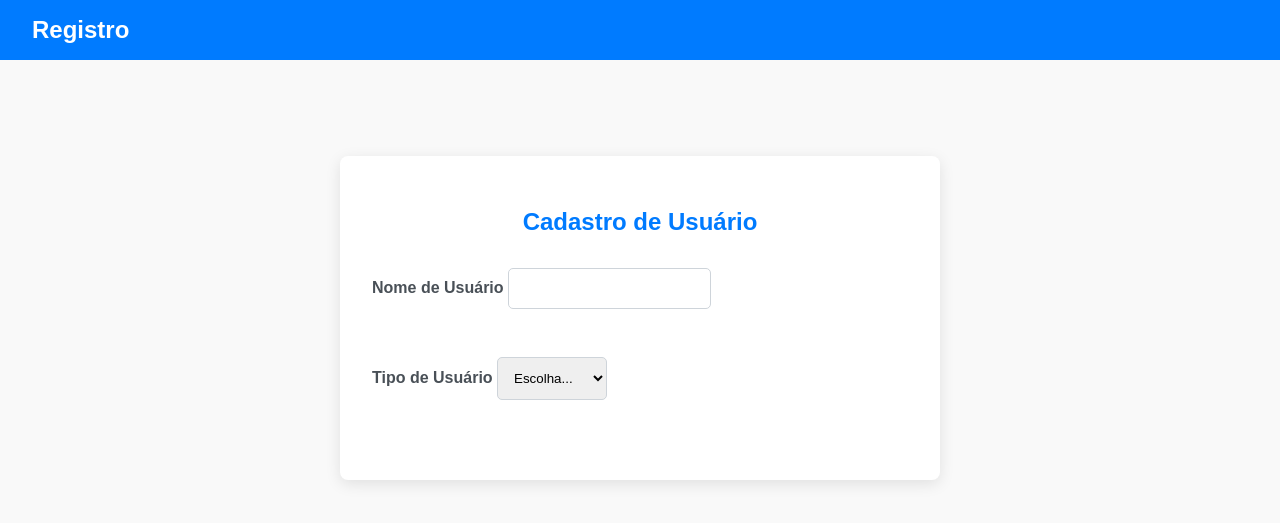
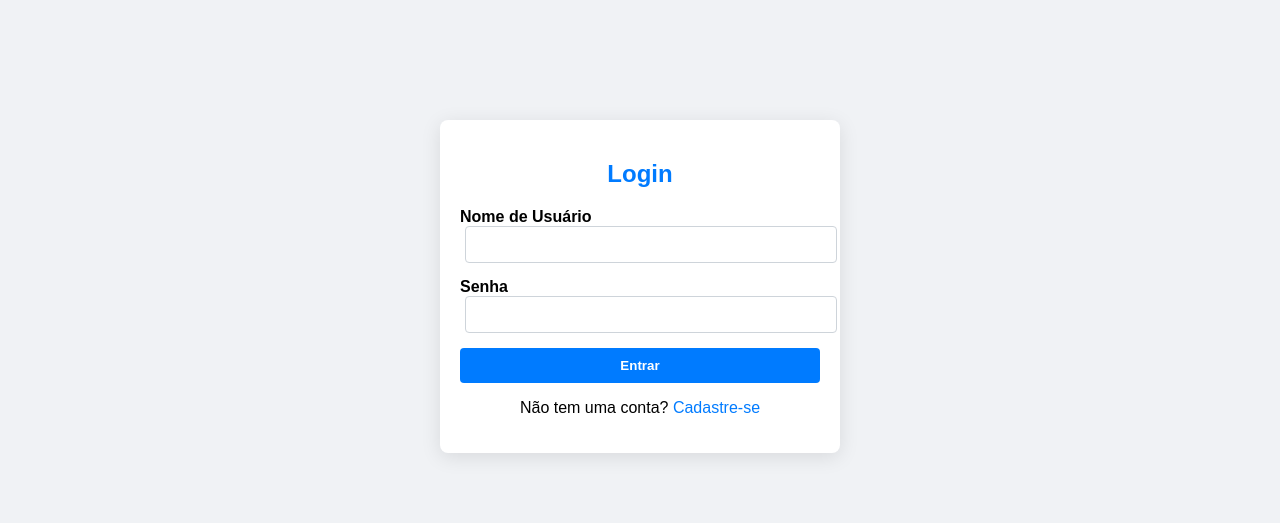
Before and after one commit to GuilhermeRangelSilva/TechJob, a Django app: page / in a window 1280 px wide. Shown: the top 523 px of the page. Run offline with Django 5.2, Linux system fonts and the light colour scheme.

Commit message:
página de login + cadastro

```diff
--- a/techjob/app/templates/usuario/cadastro.html
+++ b/techjob/app/templates/usuario/cadastro.html
@@ -1,15 +1,17 @@
 <!doctype html>
 <html lang="pt-BR">
 <head>
+
     <meta charset="utf-8">
     <meta name="viewport" content="width=device-width, initial-scale=1">
-    <link rel="stylesheet" href="static/css/cadastro.css">
+    {% load static %}
+    <link rel="stylesheet" href="{% static 'css/cadastro.css' %}">
     <title>Cadastro de Usuário</title>
 </head>
 <body>
     <nav class="navbar">
         <div class="container-fluid">
-            <span class="navbar-brand">Registro</span> <!-- Texto 'Registro' na navbar -->
+            <span class="navbar-brand">Registro</span>
         </div>
     </nav>
 
@@ -19,7 +21,7 @@
             <form id="registrationForm" method="post" action="{% url 'cadastro' %}">
                 {% csrf_token %}
                 <div class="mb-3">
-                    <label for="usuario" class="form-label">Nome de Usuário</label> <!-- Campo Nome de Usuário -->
+                    <label for="usuario" class="form-label">Nome de Usuário</label>
                     <input type="text" class="form-control" id="usuario" name="usuario" required>
                 </div>
                 <div class="mb-3">
@@ -31,10 +33,10 @@
                     </select>
                 </div>
 
-                <!-- Campos para Freelancer -->
+
                 <div id="freelancer_fields" class="hidden">
                     <div class="mb-3">
-                        <label for="nome" class="form-label">Nome</label> <!-- Campo Nome do Freelancer -->
+                        <label for="nome" class="form-label">Nome</label>
                         <input type="text" class="form-control" id="nome" name="nome" required>
                     </div>
                     <div class="mb-3">
@@ -68,12 +70,12 @@
                 </div>
 
                 <div class="text-center">
-                    <button type="submit" class="btn btn-primary hidden" id="submitBtn">Cadastrar</button> <!-- Mantendo a classe hidden -->
+                    <button type="submit" class="btn btn-primary hidden" id="submitBtn">Cadastrar</button>
                 </div>
             </form>
         </div>
     </div>
 
-    <script src="static/js/cadastro.js"></script>
+    <script src="{% static 'js/cadastro.js' %}"></script>
 </body>
 </html>
--- /dev/null
+++ b/techjob/app/templates/usuario/login.html
@@ -0,0 +1,33 @@
+<!doctype html>
+<html lang="pt-BR">
+<head>
+    <meta charset="utf-8">
+    <meta name="viewport" content="width=device-width, initial-scale=1">
+    <link rel="stylesheet" href="static/css/login.css">
+    {% load static %}
+    <title>Tela de Login</title>
+</head>
+<body>
+    <div class="container">
+        <div class="card">
+            <h2>Login</h2>
+            <form id="loginForm" method="post" action="{% url 'login' %}">
+                {% csrf_token %}
+                <div class="mb-3">
+                    <label for="username" class="form-label">Nome de Usuário</label>
+                    <input type="text" class="form-control" id="username" name="username" required>
+                </div>
+                <div class="mb-3">
+                    <label for="password" class="form-label">Senha</label>
+                    <input type="password" class="form-control" id="password" name="password" required>
+                </div>
+                <div class="text-center">
+                    <button type="submit" class="btn btn-primary">Entrar</button>
+                </div>
+            </form>
+            <p class="text-center">Não tem uma conta? <a href="{% url 'cadastro' %}">Cadastre-se</a></p>
+        </div>
+    </div>
+    <script src="{% static 'js/login.js' %}"></script>
+</body>
+</html>
--- a/techjob/app/views.py
+++ b/techjob/app/views.py
@@ -2,3 +2,5 @@ from django.shortcuts import render
 
 def cadastro(request):
     return render(request, 'usuario/cadastro.html')
+def login(request):
+    return render(request, 'usuario/login.html')
--- /dev/null
+++ b/techjob/static/css/login.css
@@ -0,0 +1,74 @@
+body {
+    font-family: 'Arial', sans-serif;
+    background-color: #f0f2f5;
+    margin: 0;
+    padding: 0;
+}
+
+.container {
+    max-width: 400px;
+    margin: 100px auto;
+    padding: 20px;
+}
+
+.card {
+    background: #fff;
+    border-radius: 8px;
+    padding: 20px;
+    box-shadow: 0 4px 20px rgba(0, 0, 0, 0.1);
+}
+
+.card h2 {
+    text-align: center;
+    color: #007bff;
+    margin-bottom: 20px;
+}
+
+.form-label {
+    font-weight: bold;
+}
+
+.form-control {
+    width: calc(100% - 10px);
+    padding: 10px;
+    margin-bottom: 15px;
+    border: 1px solid #ced4da;
+    border-radius: 4px;
+    transition: border-color 0.3s;
+    margin-left: 5px;
+}
+
+
+.form-control:focus {
+    border-color: #007bff;
+    box-shadow: 0 0 5px rgba(0, 123, 255, 0.5);
+}
+
+.btn {
+    width: 100%;
+    padding: 10px;
+    background-color: #007bff;
+    border: none;
+    border-radius: 4px;
+    color: white;
+    font-weight: bold;
+    cursor: pointer;
+    transition: background-color 0.3s;
+}
+
+.btn:hover {
+    background-color: #0056b3;
+}
+
+.text-center {
+    text-align: center;
+}
+
+a {
+    color: #007bff;
+    text-decoration: none;
+}
+
+a:hover {
+    text-decoration: underline;
+}
--- a/techjob/static/js/cadastro.js
+++ b/techjob/static/js/cadastro.js
@@ -1,11 +1,11 @@
 function toggleFields() {
-    console.log("toggleFields called"); // Adicione esta linha para depuração
+    console.log("toggleFields called");
     const tipoUsuario = document.getElementById('tipo_usuario').value;
     const freelancerFields = document.getElementById('freelancer_fields');
     const empresaFields = document.getElementById('empresa_fields');
     const submitBtn = document.getElementById('submitBtn');
 
-    // Limpar campos
+
     freelancerFields.classList.add('hidden');
     empresaFields.classList.add('hidden');
     submitBtn.classList.add('hidden');
--- /dev/null
+++ b/techjob/static/js/login.js
@@ -0,0 +1,12 @@
+document.getElementById("loginForm").addEventListener("submit", function(event) {
+    const username = document.getElementById("username").value;
+    const password = document.getElementById("password").value;
+
+    // Simulação de validação de login (substitua isso pela sua lógica de autenticação)
+    if (username === "admin" && password === "12345") {
+        alert("Login bem-sucedido!");
+    } else {
+        alert("Nome de usuário ou senha incorretos.");
+        event.preventDefault(); // Impede o envio do formulário se as credenciais estiverem incorretas
+    }
+});
--- a/techjob/techjob/urls.py
+++ b/techjob/techjob/urls.py
@@ -2,5 +2,6 @@ from app import views
 from django.urls import path
 
 urlpatterns = [
-    path('',views.cadastro, name = 'cadastro'),
+    path('', views.login, name='login'),
+    path('cadastro/',views.cadastro, name = 'cadastro'),
 ]
```
